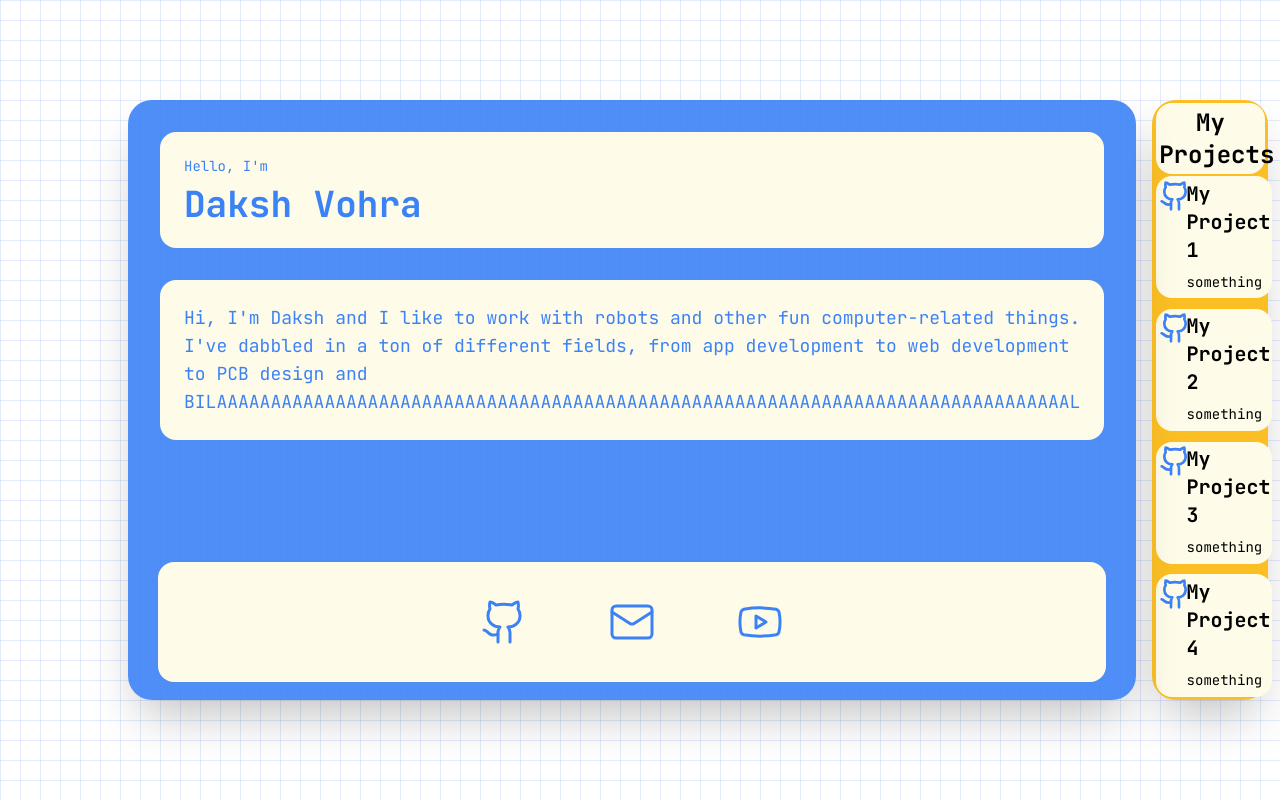
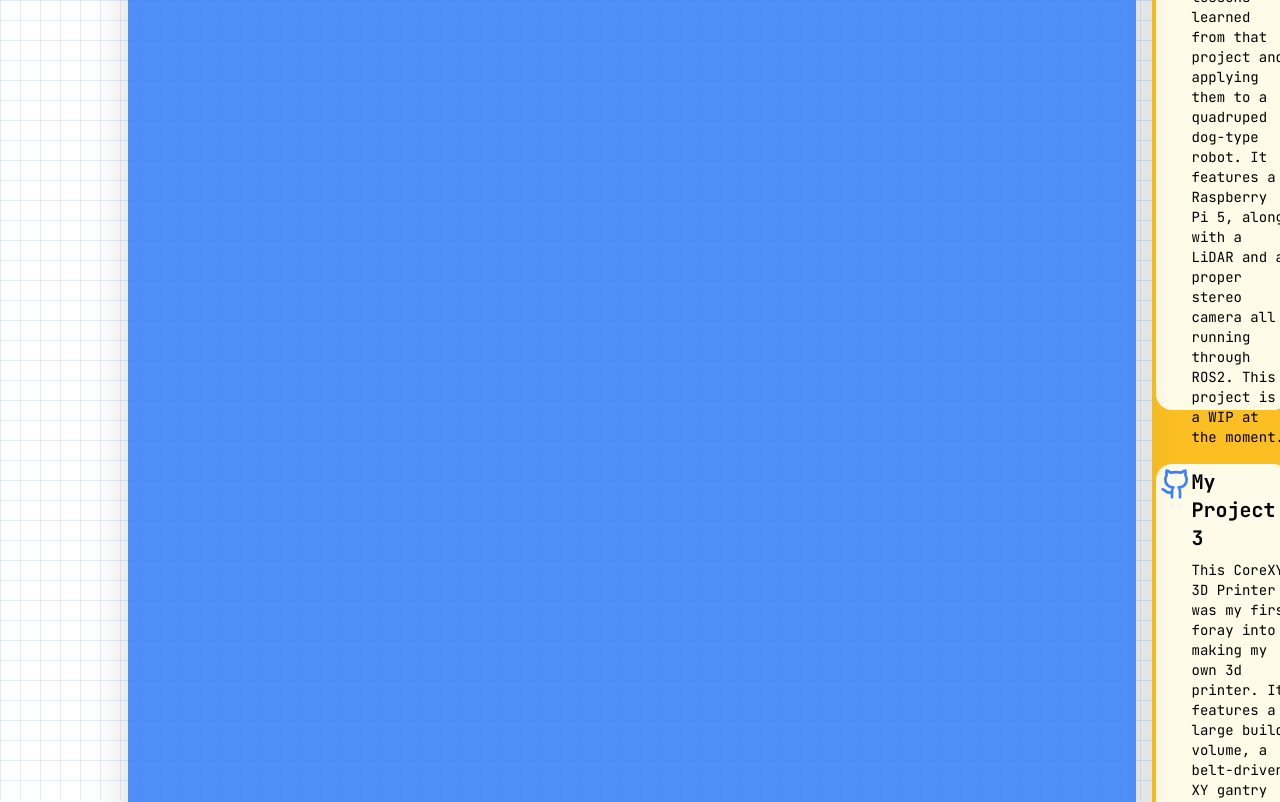
Before and after one commit to kermitsgonnakermicide/kermitsgonnakermicide.github.io, a React (Vite) app: page / in a window 1280 px wide. Shown: the top 802 px of the page. Built offline with nearby package versions, Linux system fonts and the light colour scheme.

Commit message:
Update ProjectsSection.tsx

```diff
--- a/src/components/ProjectsSection.tsx
+++ b/src/components/ProjectsSection.tsx
@@ -13,22 +13,22 @@ export function ProjectsSection() {
       <div className="flex-1 grid grid-rows-4 gap-[2%]">
         <ProjectBox
           number={1}
-          description="something"
-          githubUrl="https://github.com/kermitsgonnakermicide/project1"
+          description="Spooderbot is a quadraped spider-type robot running on a Raspbery Pi 5, with dual picam stereo vision capabilities and dynamic walking. This project was my first 'real' robotics project that wasn't just for a competition or school and it taught me a great deal"
+          githubUrl="https://github.com/kermitsgonnakermicide/spooderbot"
         />
         <ProjectBox
           number={2}
-          description="something"
-          githubUrl="https://github.com/kermitsgonnakermicide/project2"
+          description="Robodog was the natural evolution of Spooderbot, taking the lessons learned from that project and applying them to a quadruped dog-type robot. It features a Raspberry Pi 5, along with a LiDAR and a proper stereo camera all running through ROS2. This project is a WIP at the moment."
+          githubUrl="https://github.com/kermitsgonnakermicide/robodog"
         />
         <ProjectBox
           number={3}
-          description="something"
+          description="This CoreXY 3D Printer was my first foray into making my own 3d printer. It features a large build volume, a belt-driven XY gantry and triple Z-axis motors with a BTT Octopus motherboard. Again, this project is a WIP at the moment."
           githubUrl="https://github.com/kermitsgonnakermicide/project3"
         />
         <ProjectBox
           number={4}
-          description="something"
+          description="This 60% keyboard is arguably my most useful project in my daily life - it features a custom PCB, HMX-Macchiato type switches and is programmed in KMK"
           githubUrl="https://github.com/kermitsgonnakermicide/project4"
         />
       </div>
```
